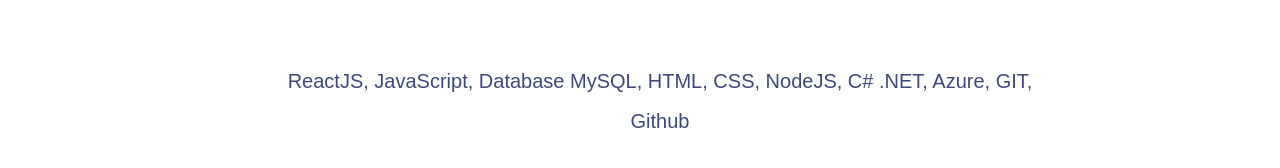
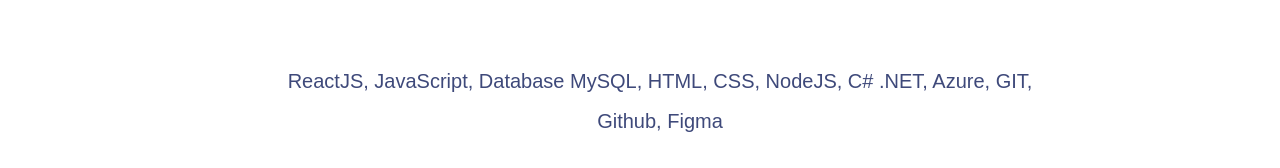
Before and after one commit to Jetpreeya/Portfolio, a React (Create React App) app in the folder jetpreeya-cv/: page / in a window 1280 px wide. Shown: the part 953-1121 px from the top of the page. Built offline with nearby package versions, Linux system fonts and the light colour scheme.

Commit message:
Experience Lexicon

```diff
--- a/jetpreeya-cv/src/pages/Home.js
+++ b/jetpreeya-cv/src/pages/Home.js
@@ -20,7 +20,7 @@
         <div className="skills">
             <h1>Skills</h1>
             <ol className="list">
-                <span>ReactJS, JavaScript, Database MySQL, HTML, CSS, NodeJS, C# .NET, Azure, GIT, Github</span>
+                <span>ReactJS, JavaScript, Database MySQL, HTML, CSS, NodeJS, C# .NET, Azure, GIT, Github, Figma</span>
             </ol>
         </div>
     </div>
```
